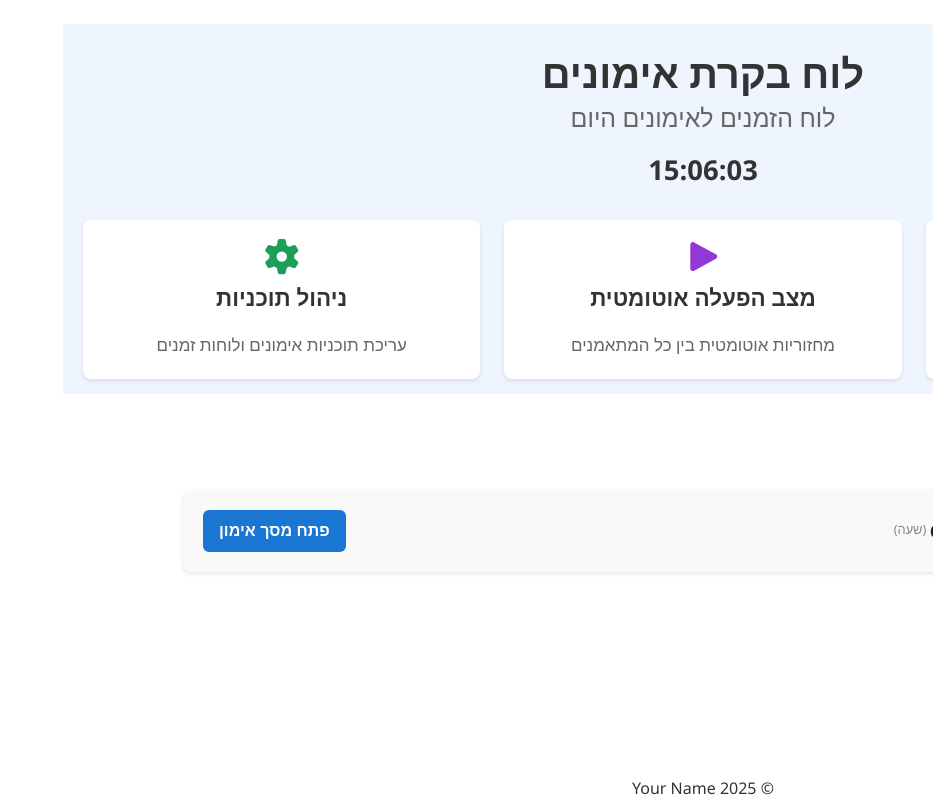
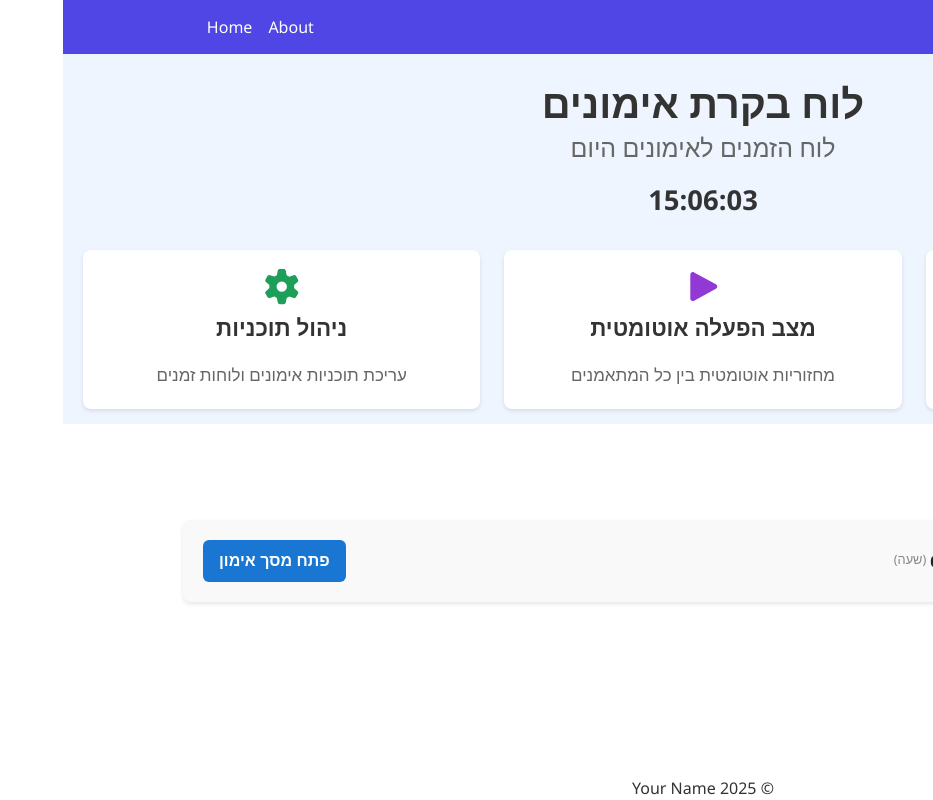
Before and after one commit to LironKruchinin/gym-trainer, a React (Vite) app in the folder frontend/: page / in a window 1280 px wide. Shown: the whole page, without its empty margins (347-1280 px from the left). Built offline with nearby package versions, Linux system fonts and the light colour scheme; no server answers.

Commit message:
Refine training UX with modal and improved header

```diff
--- a/frontend/src/assets/styles/components/_TrainingProgramModal.scss
+++ b/frontend/src/assets/styles/components/_TrainingProgramModal.scss
@@ -18,6 +18,23 @@
     margin-bottom: 1rem;
 }
 
+.training-program-modal__controls {
+    display: flex;
+    flex-direction: column;
+    gap: 0.5rem;
+    margin-bottom: 1rem;
+}
+
+.training-program-modal__reschedule {
+    align-self: flex-start;
+}
+
+.training-program-modal__input {
+    padding: 0.5rem;
+    border: 1px solid #ccc;
+    border-radius: 4px;
+}
+
 .training-program-modal__list {
     flex: 1;
     overflow-y: auto;
--- a/frontend/src/assets/styles/layout/_header.scss
+++ b/frontend/src/assets/styles/layout/_header.scss
@@ -0,0 +1,29 @@
+
+.header {
+    background: var(--color-accent);
+    color: #fff;
+    padding-block: 0.75rem;
+}
+
+.header__content {
+    display: flex;
+    align-items: center;
+    justify-content: space-between;
+}
+
+.header__brand a {
+    font-weight: 700;
+    font-size: 1.25rem;
+    color: inherit;
+    text-decoration: none;
+}
+
+.header__nav a {
+    margin-left: 1rem;
+    color: inherit;
+    text-decoration: none;
+}
+
+.header__nav a:hover {
+    text-decoration: underline;
+}
--- a/frontend/src/assets/styles/pages/_index.scss
+++ b/frontend/src/assets/styles/pages/_index.scss
@@ -4,4 +4,3 @@
 @forward "program-edit";
 @forward "trainee-screens";
 @forward "auto-mode";
-@forward "training-window";
--- a/frontend/src/assets/styles/pages/_training-window.scss
+++ /dev/null
@@ -1,19 +0,0 @@
-.training-window {
-    &__title {
-        margin-bottom: 1rem;
-    }
-
-    &__subtitle {
-        color: #666;
-    }
-
-    &__open-modal {
-        margin-top: 1rem;
-        padding: 0.5rem 1rem;
-        border: none;
-        background: var(--color-accent);
-        color: var(--color-text);
-        border-radius: 6px;
-        cursor: pointer;
-    }
-}
--- a/frontend/src/components/TrainingProgramModal.tsx
+++ b/frontend/src/components/TrainingProgramModal.tsx
@@ -12,6 +12,8 @@ interface Props {
 
 export default function TrainingProgramModal({ isOpen, onClose }: Props) {
     const [programs, setPrograms] = useState<Program[]>([]);
+    const [selection, setSelection] = useState('');
+    const trainingOptions = ['כוח', 'קרדיו', 'גמישות'];
 
     useEffect(() => {
         if (isOpen) {
@@ -28,6 +30,21 @@ export default function TrainingProgramModal({ isOpen, onClose }: Props) {
                 <h2>תוכניות אימון</h2>
                 <button onClick={onClose}>סגור</button>
             </div>
+            <div className="training-program-modal__controls">
+                <button className="training-program-modal__reschedule">העבר תור</button>
+                <input
+                    className="training-program-modal__input"
+                    list="training-options"
+                    value={selection}
+                    onChange={(e) => setSelection(e.target.value)}
+                    placeholder="בחר סוג אימון"
+                />
+                <datalist id="training-options">
+                    {trainingOptions.map((opt) => (
+                        <option key={opt} value={opt} />
+                    ))}
+                </datalist>
+            </div>
             <ul className="training-program-modal__list">
                 {programs.map((p) => (
                     <li key={p.id} className="training-program-modal__item">
--- a/frontend/src/components/layout/Header.tsx
+++ b/frontend/src/components/layout/Header.tsx
@@ -2,10 +2,16 @@ import { Link } from 'react-router-dom';
 
 export function Header() {
     return (
-        <header className="container">
-            <nav>
-                <Link to="/">Home</Link> | <Link to="/about">About</Link>
-            </nav>
+        <header className="header">
+            <div className="container header__content">
+                <div className="header__brand">
+                    <Link to="/">Gym Trainer</Link>
+                </div>
+                <nav className="header__nav">
+                    <Link to="/">Home</Link>
+                    <Link to="/about">About</Link>
+                </nav>
+            </div>
         </header>
     );
 }
--- a/frontend/src/components/layout/TraineeAttendance.tsx
+++ b/frontend/src/components/layout/TraineeAttendance.tsx
@@ -1,10 +1,10 @@
-import React from 'react';
+import { useState } from 'react';
 import { FontAwesomeIcon } from '@fortawesome/react-fontawesome';
 import { faUser, faClock } from '@fortawesome/free-solid-svg-icons';
-import { useNavigate } from 'react-router-dom';
+import TrainingProgramModal from '../TrainingProgramModal';
 
 function TraineeAttendance() {
-    const navigate = useNavigate();
+    const [open, setOpen] = useState(false);
     return (
         <div className="trainee-attendance">
             <div className="trainee-attendance__details">
@@ -25,10 +25,11 @@ function TraineeAttendance() {
             </div>
             <button
                 className="trainee-attendance__action"
-                onClick={() => navigate('/training')}
+                onClick={() => setOpen(true)}
             >
                 <span className="trainee-attendance__action-text">פתח מסך אימון</span>
             </button>
+            <TrainingProgramModal isOpen={open} onClose={() => setOpen(false)} />
         </div>
     );
 }
--- a/frontend/src/pages/Home.tsx
+++ b/frontend/src/pages/Home.tsx
@@ -3,7 +3,6 @@ import { faCalendar, faGear, faPlay, faTv } from '@fortawesome/free-solid-svg-ic
 import { FontAwesomeIcon } from '@fortawesome/react-fontawesome';
 import { useEffect, useState } from 'react';
 import { useNavigate } from 'react-router-dom';
-import TraineeScreens from './TraineeScreens';
 
 export default function Home() {
     const navigate = useNavigate();
--- a/frontend/src/pages/TrainingWindow.tsx
+++ /dev/null
@@ -1,17 +0,0 @@
-import React, { useState } from 'react';
-import TrainingProgramModal from '../components/TrainingProgramModal';
-
-export default function TrainingWindow() {
-    const [open, setOpen] = useState(false);
-
-    return (
-        <div className="training-window container">
-            <h1 className="training-window__title">מסך אימון</h1>
-            <p className="training-window__subtitle">בחר מתאמן כדי להתחיל אימון</p>
-            <button className="training-window__open-modal" onClick={() => setOpen(true)}>
-                תוכניות אימון
-            </button>
-            <TrainingProgramModal isOpen={open} onClose={() => setOpen(false)} />
-        </div>
-    );
-}
--- a/frontend/src/routes/routes.tsx
+++ b/frontend/src/routes/routes.tsx
@@ -4,7 +4,6 @@ import ProgramManagement from '../pages/ProgramManagement';
 import ProgramEdit from '../pages/ProgramEdit';
 import TraineeScreens from '../pages/TraineeScreens';
 import AutoMode from '../pages/AutoMode';
-import TrainingWindow from '../pages/TrainingWindow';
 import type { RouteObject } from 'react-router-dom';
 
 const routes: RouteObject[] = [
@@ -15,7 +14,6 @@ const routes: RouteObject[] = [
     { path: '/programs/:id', element: <ProgramEdit /> },
     { path: '/trainees', element: <TraineeScreens /> },
     { path: '/auto-mode', element: <AutoMode /> },
-    { path: '/training', element: <TrainingWindow /> },
 ];
 
 export default routes;
```
